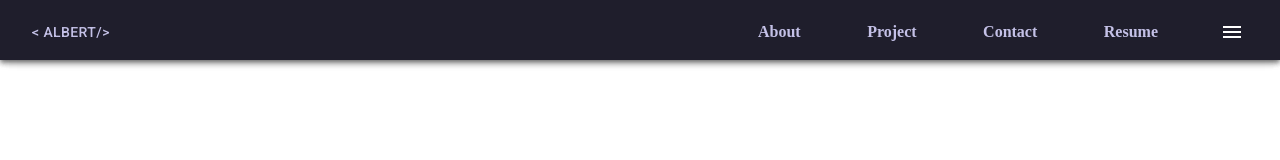
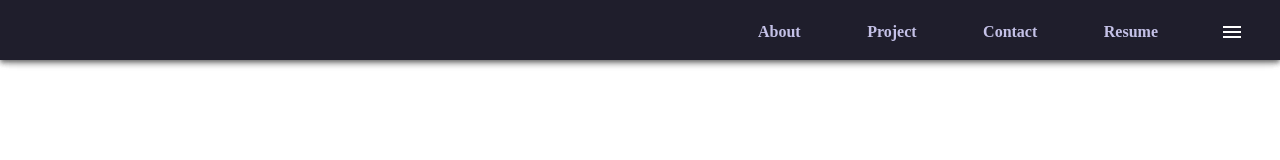
Before and after one commit to ndegealbert/Portfoliov3, a Next.js app: page /navbar/nav in a window 1280 px wide. Shown: the top 160 px of the page. Built offline with nearby package versions, Linux system fonts and the light colour scheme.

Commit message:
add name

```diff
--- a/pages/navbar/nav.js
+++ b/pages/navbar/nav.js
@@ -23,6 +23,7 @@ const useStyles = makeStyles((theme) => ({
   },
   name:{
     color: '#C4C1E7',
+
   }
 }))
 
@@ -34,7 +35,7 @@ const classes = useStyles();
        <div>
         <AppBar className={classes.app} position="fixed">
         <Toolbar>
-        <Button className={classes.name} > &lt; Albert/&gt; </Button>
+
           <Typography variant="h6" className={classes.title}>
 
           </Typography>
--- a/styles/nav.module.css
+++ b/styles/nav.module.css
@@ -10,7 +10,5 @@
 
 }
 @media screen and (max-width: 900px) {
-    .links{
-        display: none;
-    }
+
   }
```
